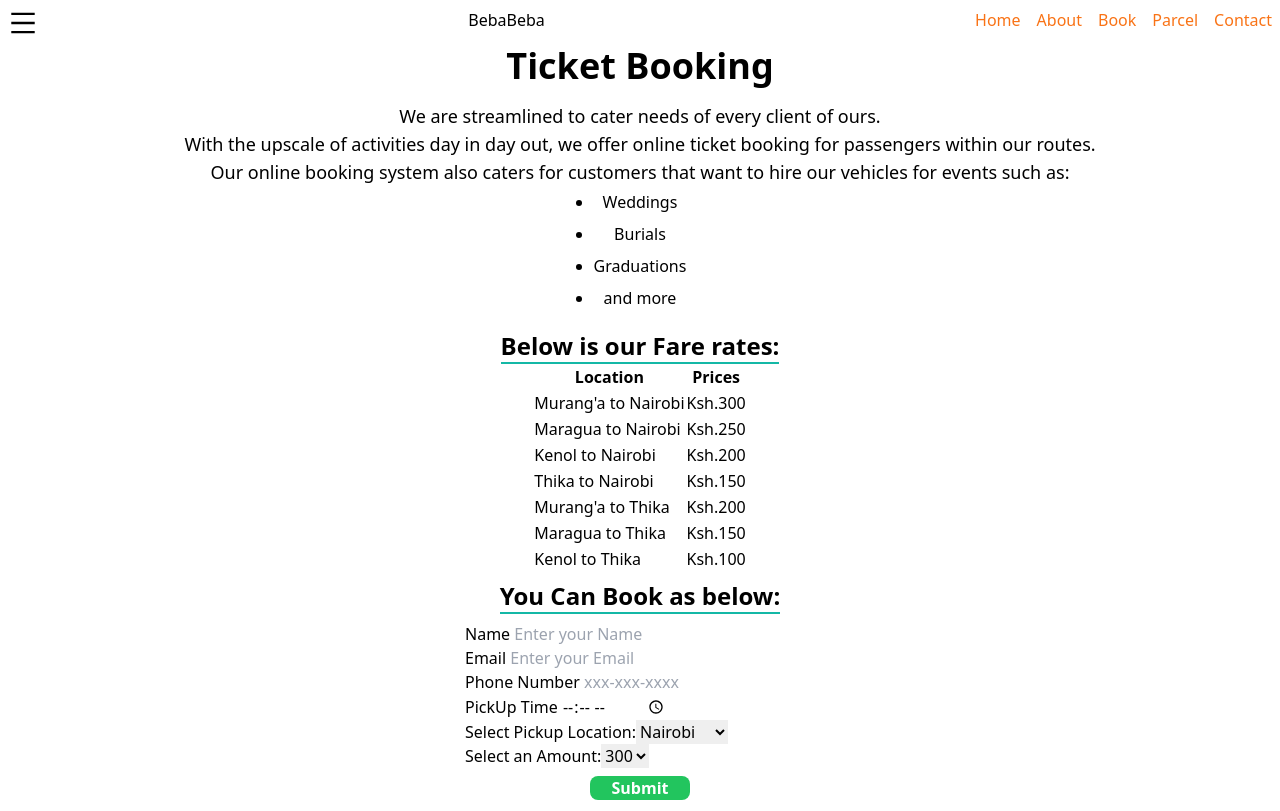
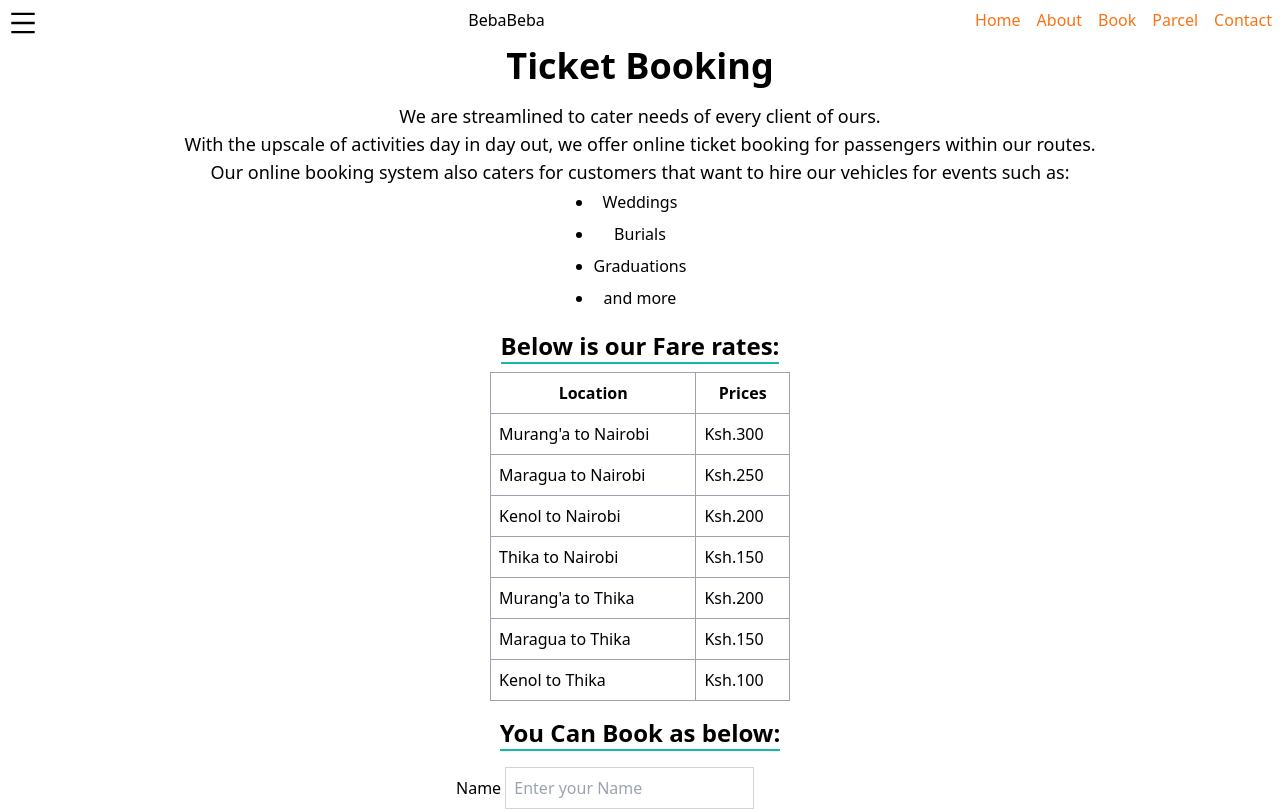
Before and after one commit to Solomon-Gachure/Shato, a React (Create React App) app: page /book in a window 1280 px wide. Shown: the top 811 px of the page. Built offline with nearby package versions, Linux system fonts and the light colour scheme.

Commit message:
Made some adjustments to the booking page

```diff
--- a/src/pages/book.js
+++ b/src/pages/book.js
@@ -22,37 +22,37 @@ const Book = () => {
      </div>
      <div className='flex flex-col justify-center items-center'>
       <h3 className='text-2xl border-b-2 border-teal-500 font-bold'>Below is our Fare rates:</h3>
-      <div>
-        <table>
-          <th>Location</th>
-          <th>Prices</th>
+      <div >
+        <table className=' m-2 border-gray-400 w-[300px] table-auto border'>
+          <th className='border p-2 border-gray-400 border-collapse'>Location</th>
+          <th className='border p-2 border-gray-400 border-collapse'>Prices</th>
           <tr>
-            <td>Murang'a to Nairobi</td>
-            <td>Ksh.300</td>
+            <td className='border p-2 border-gray-400 border-collapse' >Murang'a to Nairobi</td>
+            <td className='border p-2 border-gray-400 border-collapse'>Ksh.300</td>
           </tr>
           <tr>
-            <td>Maragua to Nairobi</td>
-            <td>Ksh.250</td>
+            <td className='border p-2 border-gray-400 border-collapse'>Maragua to Nairobi</td>
+            <td className='border p-2 border-gray-400 border-collapse'>Ksh.250</td>
           </tr>
           <tr>
-            <td>Kenol to Nairobi</td>
-            <td>Ksh.200</td>
+            <td className='border p-2 border-gray-400 border-collapse'>Kenol to Nairobi</td>
+            <td className='border p-2 border-gray-400 border-collapse'>Ksh.200</td>
           </tr>
           <tr>
-            <td>Thika to Nairobi</td>
-            <td>Ksh.150</td>
+            <td className='border p-2 border-gray-400 border-collapse'>Thika to Nairobi</td>
+            <td className='border p-2 border-gray-400 border-collapse'>Ksh.150</td>
           </tr>
           <tr>
-            <td>Murang'a to Thika</td>
-            <td>Ksh.200</td>
+            <td className='border p-2 border-gray-400 border-collapse'>Murang'a to Thika</td>
+            <td className='border p-2 border-gray-400 border-collapse'>Ksh.200</td>
           </tr>
           <tr>
-            <td>Maragua to Thika</td>
-            <td>Ksh.150</td>
+            <td className='border p-2 border-gray-400 border-collapse'>Maragua to Thika</td>
+            <td className='border p-2 border-gray-400 border-collapse'>Ksh.150</td>
           </tr>
           <tr>
-            <td>Kenol to Thika</td>
-            <td>Ksh.100</td>
+            <td className='border p-2 border-gray-400 border-collapse'>Kenol to Thika</td>
+            <td className='border p-2 border-gray-400 border-collapse'>Ksh.100</td>
           </tr>
         </table>
       </div>
@@ -62,13 +62,15 @@ const Book = () => {
      </div>
      <div className='flex  justify-center'>
       <form action="" className='flex flex-col justify-center'>
-        <label htmlFor="">Name <input type="text" placeholder='Enter your Name' /></label>
-        <label htmlFor="">Email <input type="text" placeholder='Enter your Email' /></label>
-        <label htmlFor="">Phone Number <input type="tel" id="phone" name="phone" pattern="[0-9]{3}-[0-9]{3}-[0-9]{4}" placeholder="xxx-xxx-xxxx" required/></label>
-        <label htmlFor="">PickUp Time <input type="time" id="timePicker" name="timePicker"></input></label>
+        <label htmlFor="">Name <input className='outline-none border border-gray-300 p-2 my-2' type="text" placeholder='Enter your Name' /></label>
+        <label htmlFor="">Email <input className='outline-none border border-gray-300 p-2 my-2' type="text" placeholder='Enter your Email' /></label>
+        <label htmlFor="">Phone Number <input className='outline-none border border-gray-300 p-2 my-2' type="tel" id="phone" name="phone" pattern="[0-9]{3}-[0-9]{3}-[0-9]{4}" placeholder="xxx-xxx-xxxx" required/></label>
+        <label htmlFor="">PickUp Time <input className='outline-none border border-gray-300 p-2 my-2' type="time" id="timePicker" name="timePicker"></input></label>
+        <label htmlFor="">PickUp Date <input className='outline-none border border-gray-300 p-2 my-2' type="date" id="datePicker" name="datePicker"></input></label>
 
-      <label for="pickupLocation">Select Pickup Location:
-      <select id="pickupLocation" name="pickupLocation">
+
+      <label for="pickupLocation">Pickup Location:
+       <select id="pickupLocation" className='p-2 outline-none border border-gray-300 ml-2 my-2' name="pickupLocation">
   <option value="nairobi">Nairobi</option>
   <option value="thika">Thika</option>
   <option value="maragua">Maragua</option>
@@ -77,7 +79,7 @@ const Book = () => {
 </select></label>
 
       <label for="amount">Select an Amount:
-      <select id="amount" name="amount">
+      <select id="amount" className='p-2 outline-none border border-gray-300 ml-2' name="amount">
   <option value="300">300</option>
   <option value="250">250</option>
   <option value="200">200</option>
@@ -88,7 +90,7 @@ const Book = () => {
 </label>
 
 <div className='items-center flex justify-center p-2 '>
-  <button className='bg-green-500 font-bold text-white w-[100px] rounded-lg '>Submit</button>
+  <button className='bg-green-500 font-bold text-white w-[100px] rounded-lg p-2 '>Pay</button>
 </div>
       </form>
      </div>
```
